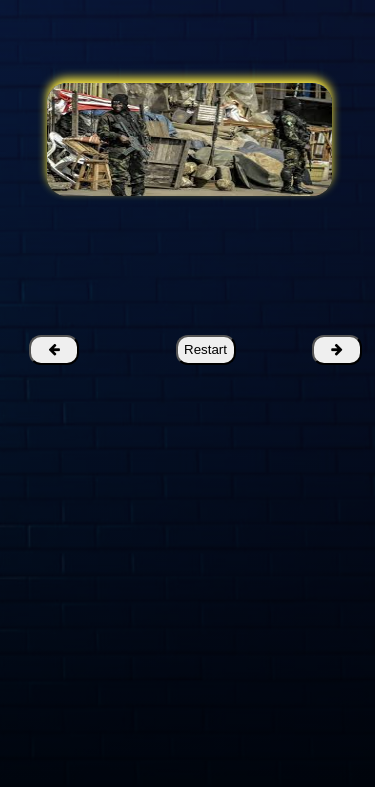
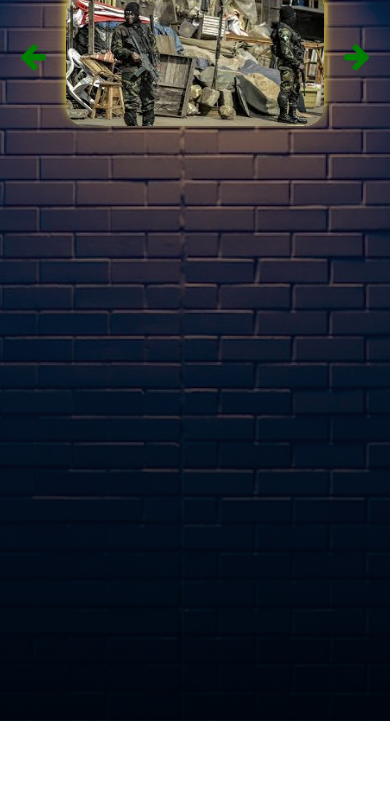
Before and after one commit to frckbrice/Image-Slider, a plain HTML site: page index.html in a window 390 px wide. Shown: the part 174-961 px from the top of the page. After the commit the page ends 895 px from the top, so only its background shows below. Drawn offline with Linux system fonts and the light colour scheme.

Commit message:
ok for responsiveness

```diff
--- a/assets/styles/styles.css
+++ b/assets/styles/styles.css
@@ -7,10 +7,9 @@
 body {
   width: 100vw;
   height: 100vh;
-  max-width: 1440px;
   background: linear-gradient(rgba(49 1 1 /20%), rgba(0 0 0 /80%)),
-    url("../images/bgImage.jpeg");
-  background-position: top right 15px;
+    url("../images/bgImage.jpg");
+  background-position: center;
   background-size: cover;
   background-repeat: no-repeat;
   /* position: relative; */
@@ -18,22 +17,32 @@ body {
   justify-content: center;
   align-items: center;
   flex-direction: column;
-  /* overflow: scroll; */
+  overflow: hidden;
   z-index: 1;
 }
 
 .main-container {
+  width: 98%;
+  height: 100%;
+  padding: 5% 0;
+  position: relative;
+  display: flex;
+  justify-content: space-evenly;
+  align-items: center;
+}
+
+.cover {
+  position: relative;
   width: 100%;
   height: 100%;
-  margin-bottom: 0;
-  padding: 9% 15% 0 12%;
-  position: relative;
-  z-index: 0;
+  border-radius: 20px;
+  display: flex;
+  gap: 0;
 }
 
 .display-div {
   width: 100%;
-  height: 29vw;
+  height: 35vw;
   background: url("../images/Toyi-hilux.jpeg");
   flex: 1;
   display: flex;
@@ -50,158 +59,88 @@ body {
 .image {
   width: 100%;
   height: 100%;
-  /* object-fit: cover; */
   border: none;
   border-radius: 20px;
 }
 
 .title {
   margin-top: 5%;
-  color: rgb(252, 167, 245);
+  color: green;
+
   font-family: "Permanent Marker", cursive;
 }
 
-.forward {
-  position: absolute;
-  top: 50vh;
-  left: 85.7vw;
-  width: 50px;
-  height: 30px;
-  cursor: pointer;
-  border-radius: 12px;
+.div-btn {
+  display: flex;
+  justify-content: center;
+  align-items: center;
 }
 
-/* .forward-btn .forward-btn */
-
-.backward {
-  position: absolute;
-  top: 50vh;
-  left: 7.5vw;
-  width: 50px;
-  height: 30px;
+.btn-icon {
+  color: green;
+  background-color: transparent;
+  font-size: 50px;
+  outline: none;
+  border: none;
+  padding: 0 20px;
   cursor: pointer;
-  border-radius: 12px;
 }
 
-.start-btn {
-  position: absolute;
-  top: 75vh;
-  left: 48vw;
-  width: 60px;
-  height: 30px;
-  padding: 10px 15px;
-  display: flex;
-  align-items: center;
-  justify-content: center;
-  cursor: pointer;
-  border-radius: 12px;
+.btn-icon:hover {
+  color: #fdea3c;
 }
 
 @media screen and (max-width: 768px) {
   .main-container {
-    height: 60%;
-    position: absolute;
-    padding: 30% 15% 0 12%;
-  }
-
-  body {
-    display: block;
-    overflow: scroll;
-  }
-
-  .backward {
-    top: 40vh;
-    left: 7.5vw;
-  }
-
-  .forward {
-    top: 40vh;
-    left: 83vw;
-  }
-
-  .start-btn {
-    top: 40vh;
-    left: 45vw;
-  }
-
-  .title {
-    margin-top: 20%;
-    text-align: center;
+    height: 80vh;
+    width: 100%;
+    padding: 5% 0;
   }
 
   h5 {
     text-align: center;
   }
+   .btn-icon {
+  font-size: 30px;
+}
+
+.div-btn {
+  padding: 0;
+  margin: 0;
+}
 }
 
 @media (max-width: 425px) {
-  .title {
-    margin-top: 30%;
-    text-align: center;
+.main-container {
+    height: auto;
+    width: 100%;
+    margin-top: 10%;
   }
 
-  .backward {
-    top: 40vh;
-    left: 7.5vw;
+  .btn-icon {
+  font-size: 30px;
 }
 
-  .forward {
-    top: 40vh;
-    left: 80vw;
+.title {
+  margin-top: 13%;
+  display: flex;
+  justify-content: center;
 }
 
-  .start-btn {
-    top: 40vh;
-    left: 45vw;
-  }
-
-  .main-container {
-    height: 70%;
-    position: absolute;
-    padding: 22% 15% 0 12%;
+body {
+  display: block;
 }
 }
 
-@media (max-width: 375px) {
-  .backward {
-    top: 35vh;
-    left: 7.5vw;
+/* @media (max-width: 375px)
+   {
+.main-container {
+    height: auto;
+    width: 100%;
+    padding: 5% 0;
   }
 
-  .forward {
-    top: 35vh;
-    left: 76vw;
+  .btn-icon {
+  font-size: 30px;
 }
-
-  .start-btn {
-    top: 35vh;
-    left: 45vw;
-  }
-
-  body {
-    background-position: top 15px;
-  }
-}
-
-@media (max-width: 320px) {
-  .backward {
-    top: 30vh;
-    left: 7.5vw;
-  }
-
-  .forward {
-    top: 30vh;
-    left: 75vw;
-  }
-
-  .start-btn {
-    top: 30vh;
-    left: 42vw;
-  }
-
-  .title {
-    word-wrap: break-word;
-    padding: 0 15px;
-    width: fit-content;
-  }
-}
+} */
--- a/index.html
+++ b/index.html
@@ -15,25 +15,31 @@
   </head>
   <body>
     <h1 class="title">Simple Images Slider</h1>
-    <h5 style="color: aliceblue;">short history</h5>
+    <h5 style="color: aliceblue">short history</h5>
     <div class="main-container">
-      <button type="button" onclick="document.location.reload()" class="start-btn"  >
-        Restart
-      </button>
-      <button class="backward-btn backward">
-        <i class="fa fa-arrow-left"></i>
-      </button>
-
-      <div class="display-div">
-        <img
-          src="./assets/images/anglocrisis.jpeg"
-          alt="anglocrisis"
-          class="image"
-        />
+      <div class="div-btn">
+        <button class="btn-icon backward">
+          <i class="fa fa-arrow-left"></i>
+        </button>
       </div>
-      <button class="forward-btn forward">
-        <i class="fa fa-arrow-right"></i>
-      </button>
+      <div class="cover">
+        <div class="display-div">
+          <img src="./assets/images/anglocrisis.jpeg" alt="" class="image" />
+        </div>
+      </div>
+      <div class="div-btn">
+        <button class="btn-icon forward">
+          <i class="fa fa-arrow-right"></i>
+        </button>
+      </div>
     </div>
   </body>
 </html>
+
+<!-- <button
+          type="button"
+          onclick="document.location.reload()"
+          class="start-btn"
+        >
+          Restart
+        </button> -->
--- a/slider.js
+++ b/slider.js
@@ -30,8 +30,8 @@ function slider() {
     currPosition++;
   }, 3000);
 
-   const leftBtn = document.querySelector(".backward-btn");
-   const rightBtn = document.querySelector(".forward-btn");
+   const leftBtn = document.querySelector(".backward");
+   const rightBtn = document.querySelector(".forward");
 
 
    leftBtn.addEventListener("click", () => {
@@ -42,6 +42,7 @@ function slider() {
       }
       currPosition++;
    });
+
    rightBtn.addEventListener("click", () => {
      clearInterval(timer);
      document.querySelector(".image").src = imgSrcArray[currPosition + 1];
```
Also changed, not shown: assets/images/bgImage.jpeg (deleted), assets/images/bgImage.jpg (added), 1 other file. Lines whose indentation alone changed are shown as unchanged.
